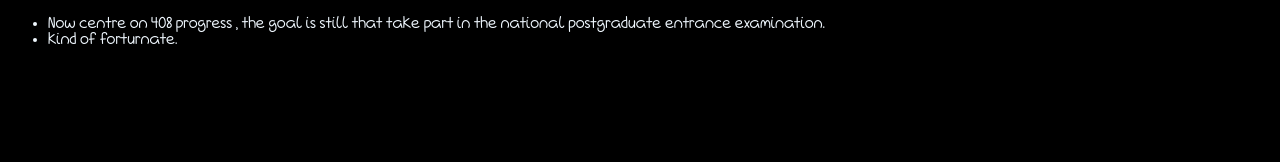
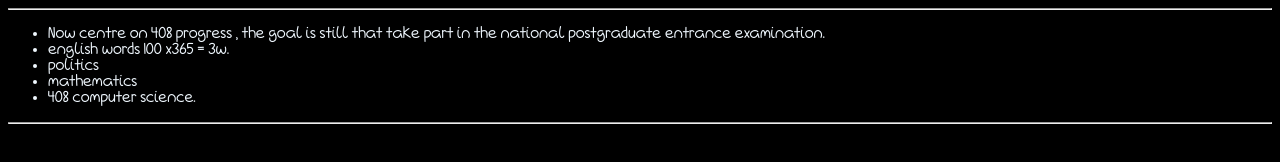
Before and after one commit to night-crow1995/GreenCrow, a plain HTML site: page index.html in a window 1280 px wide. Drawn offline with Linux system fonts and the light colour scheme.

Commit message:
transport

```diff
--- a/index.html
+++ b/index.html
@@ -12,11 +12,17 @@
 </head>
 
 <body>
+    <hr>
     <ul>
         <li>Now  centre on 408 progress , the goal is still that take part in the national postgraduate entrance examination.</li>
         <!-- <li>most reduce.</li> -->
-        <li>kind of forturnate.</li>
+        <!-- <li>kind of forturnate.</li> -->
+        <li>english words 100 x365 = 3w.</li>
+        <li>politics</li>
+        <li>mathematics</li>
+        <li>408 computer science.</li>
     </ul>
+    <hr>
 </body>
 
 </html>
```
